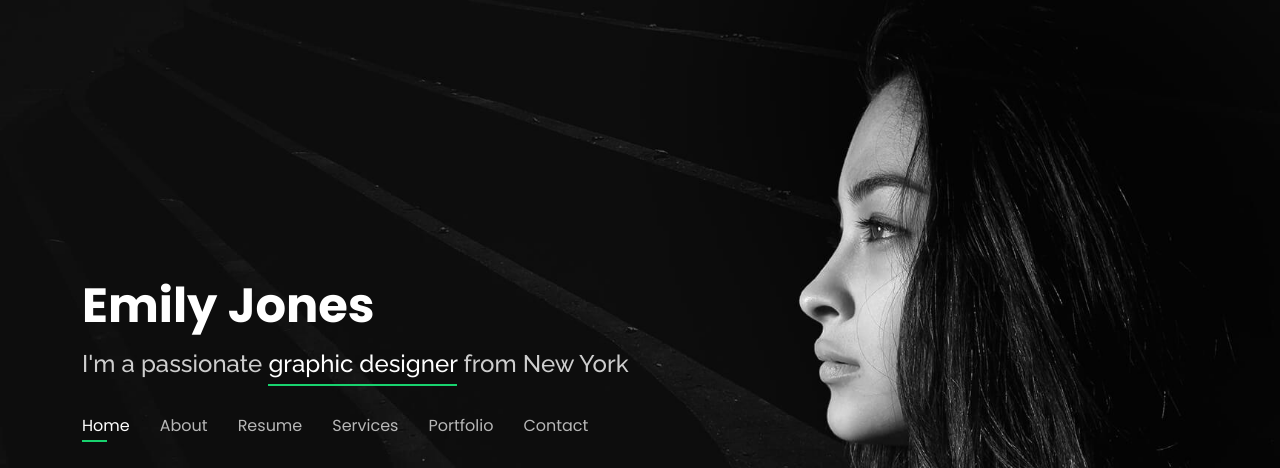
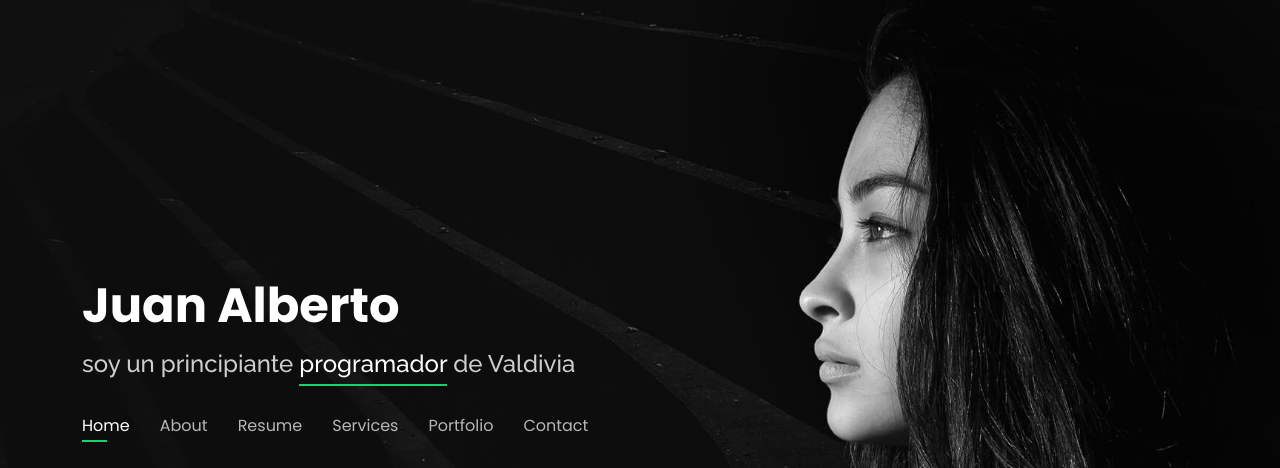
Before and after one commit to Juan24Alberto/portafolio, a plain HTML site: page index.html in a window 1280 px wide. Shown: the top 468 px of the page. Drawn offline with nearby package versions, Linux system fonts and the light colour scheme.

Commit message:
cambio de texto

```diff
--- a/index.html
+++ b/index.html
@@ -5,7 +5,7 @@
   <meta charset="utf-8">
   <meta content="width=device-width, initial-scale=1.0" name="viewport">
 
-  <title>Personal Bootstrap Template</title>
+  <title>Portafolio</title>
   <meta content="" name="description">
   <meta content="" name="keywords">
 
@@ -42,10 +42,10 @@
   <header id="header">
     <div class="container">
 
-      <h1><a href="index.html">Emily Jones</a></h1>
+      <h1><a href="index.html">Juan Alberto</a></h1>
       <!-- Uncomment below if you prefer to use an image logo -->
       <!-- <a href="index.html" class="mr-auto"><img src="assets/img/logo.png" alt="" class="img-fluid"></a> -->
-      <h2>I'm a passionate <span>graphic designer</span> from New York</h2>
+      <h2>soy un principiante <span>programador</span> de Valdivia</h2>
 
       <nav id="navbar" class="navbar">
         <ul>
```
